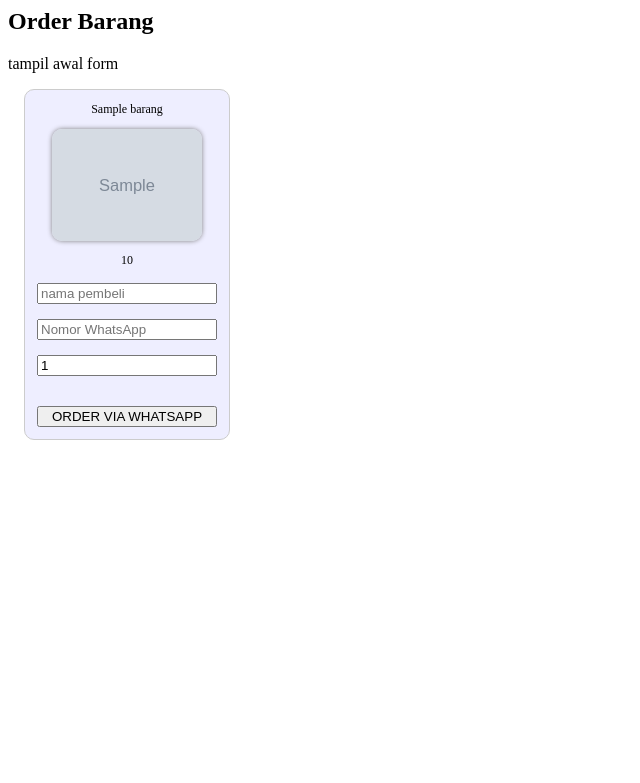
After one commit to raldybn/ecommerce, a PHP site: the page made by order.php in a window 1280 px wide. The commit adds this page. Shown: the top 783 px of the page, without its empty margins (0-640 px from the left). Run offline with PHP 8.4, Linux system fonts and the light colour scheme; tables that the repository leaves empty or names only in its code hold one stand-in row (values such as "Sample post"); grey boxes marked "Sample" are stand-in pictures.

Commit message:
tutorial

```diff
--- /dev/null
+++ b/order-handler.php
@@ -0,0 +1,33 @@
+<?php
+
+if(isset($_POST['btn_order'])) {
+    echo 'Anda Mengetik Tombol Order';
+
+    echo '<pre>';
+    print_r($_POST);
+    echo '</pre>';
+
+    echo "kode_barang: $kode_barang ";
+
+    $s = "INSERT INTO tb_order (
+        kode_barang,
+        nama_pembeli,
+        nomor_whatsapp,
+        jumlah_pesanan
+    ) VALUES (
+        '$kode_barang',
+        '$_POST[nama_pembeli]',
+        '$_POST[nomor_whatsapp]',
+        '$_POST[jumlah_pesanan]'
+        )";
+
+    echo $s;
+
+    $q = mysqli_query($cn, $s) or die(mysqli_error($cn));
+
+    echo 'Data berhasil disimpan.';
+
+    exit;
+} else {
+    echo 'tampil awal form';
+}
--- /dev/null
+++ b/order.php
@@ -0,0 +1,64 @@
+ <h2>Order Barang</h2>
+
+ <?php
+ // koneksi
+ include 'conn.php';
+ include 'style.php';
+
+
+ //ambil data dari URL
+
+ $kode_barang = $_GET['kode_barang'] ?? die ('Page ini membutuhkan parameter kode barang.');
+
+ include 'order-handler.php';
+
+ $s = "SELECT * FROM tb_barang  WHERE
+ kode_barang = '$kode_barang'";
+
+ $q = mysqli_query($cn, $s) or die(mysqli_error($cn));
+
+ $d = mysqli_fetch_assoc($q);
+
+
+echo "
+        <form
+            method=post
+            class='card form-order'>
+            <div>$d[nama_barang]</div>
+            <img src =' img/$d[gambar]'
+            class='gambar' />
+            <div>$d[harga_jual]</div>
+
+            <input
+            type=text
+                name=nama_pembeli
+                placeholder='nama pembeli'
+                required
+                minlength=3
+                maxlength=30
+            >
+
+            <input
+            type=text
+                name=nomor_whatsapp
+                placeholder='Nomor WhatsApp'
+                required
+                minlength=10
+                maxlength=16
+            >
+
+            <input
+                required
+                type=number
+                min=1
+                max=999
+                name=jumlah_pesanan
+                placeholder='Jumlah Pesanan'
+                value=1
+            >
+
+
+                <button name=btn_order>ORDER VIA WHATSAPP</button>
+            </a>
+        </form>
+";
--- /dev/null
+++ b/style.php
@@ -0,0 +1,33 @@
+<style>
+        .card{
+            max-width: 180px;
+            border: solid 1px #ccc;
+            margin: 16px;
+            padding: 12px;
+            font-size: 12px;
+            text-align: center;
+            border-radius: 10px;
+            background-color: #eef;
+        }
+
+        .card button {
+            width: 100%;
+            margin-top: 15px;
+        }
+
+        .gambar {
+            max-height: 150px;
+            max-width: 150px;
+            border-radius: 10px;
+            margin: 12px 0;
+            box-shadow: 0 0 5px grey;
+        }
+
+        .form-order input,
+        .form-add input {
+            width: 100%;
+            display: block;
+            margin: 15px 0;
+        }
+
+    </style>
--- a/tampil_barang.php
+++ b/tampil_barang.php
@@ -24,7 +24,9 @@ if(mysqli_num_rows($q)) {
             <div>$d[nama_barang]</div>
             <img src='img/$d[gambar]' class='gambar'>
             <div>$d[harga_jual]</div>
-            <button>BELI</button>
+            <a href='order.php?kode_barang=$d[kode_barang]'>
+                <button>BELI</button>
+            </a>
             <button>HAPUS</button>
             <button>EDIT</button>
             <br>
@@ -32,7 +34,7 @@ if(mysqli_num_rows($q)) {
         ";
         // tambah barang
         echo "
-        <div class=card form-add>
+        <div class='card form-add'>
         <h3>TAMBAH BARANG</h3>
         <input type=text name=nama_barang placeholder='nama barang'>
         <input type=file name=gambar accept='.jpg, .png'>
```
Also changed, not shown: index.php (+1 -32 lines).
